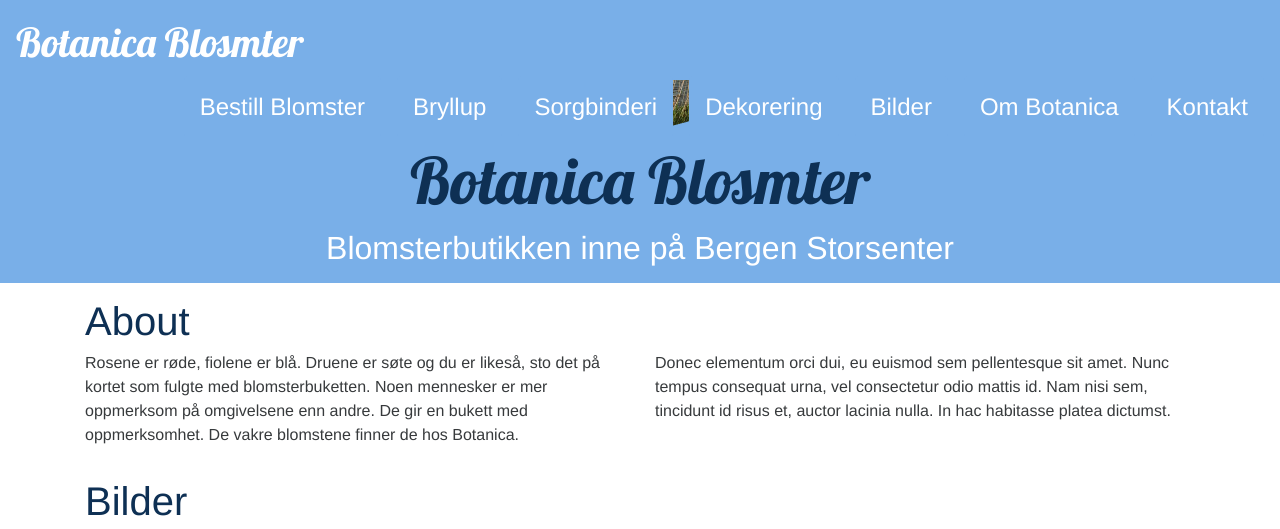
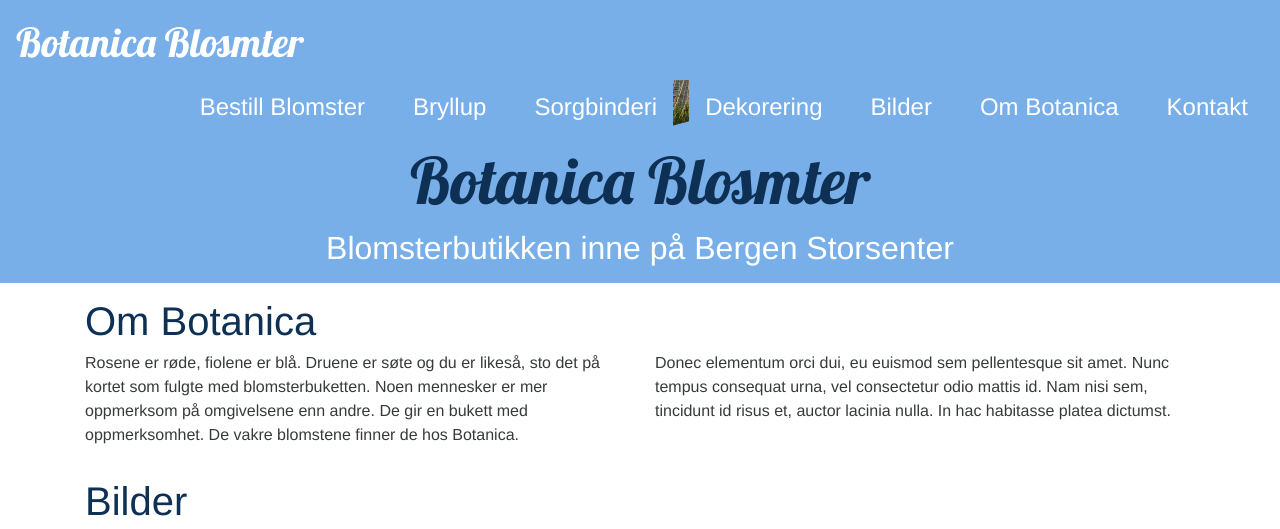
Before and after one commit to kmhuglen/BotanicaJekyll, a Jekyll site: the page built from index.html, in a window 1280 px wide and 1400 px high, scrolled down 303 px, cut to the strip 0-529 px from the top of the window. Built offline with Jekyll 4.4.1, drawn with Linux system fonts in a browser that asks for light colours; nearby versions of some CDN libraries.

Commit message:
endret overskrifter

```diff
--- a/_includes/about.html
+++ b/_includes/about.html
@@ -1,7 +1,7 @@
 <section class="container container-about">
     <div class="row">
         <div class="col-md-12">
-            <h1>About</h1>
+            <h1>Om Botanica</h1>
         </div>
         <div class="col-sm-12 col-md-6">
             <p>
--- a/_includes/contacts.html
+++ b/_includes/contacts.html
@@ -2,7 +2,7 @@
     <div class="container">
         <div class="row">
             <div class="col-md-12">
-                <h1>Contacts</h1>
+                <h1>Kontakt</h1>
             </div>
             <div class="col-md-6 col-sm-12 container-contacts-phone">
                 <i class="fa fa-envelope" aria-hidden="true"></i>
--- a/_includes/instagram.html
+++ b/_includes/instagram.html
@@ -8,7 +8,7 @@
             <!-- Copy/paste code here or just update the snapwidget value at _config.yml -->
             <script src="https://snapwidget.com/js/snapwidget.js"></script>
             <iframe src="https://snapwidget.com/embed/{{ site.snapwidget }}" class="snapwidget-widget" allowTransparency="true"
-                    frameborder="0" scrolling="no" style="border:none; overflow:hidden; width:100%; "></iframe>
+                    frameborder="0" scrolling="no" style="border:none; overflow:hidden; width:390px; height:390px; "></iframe>
         </div>
     </div>
 </section>
```
